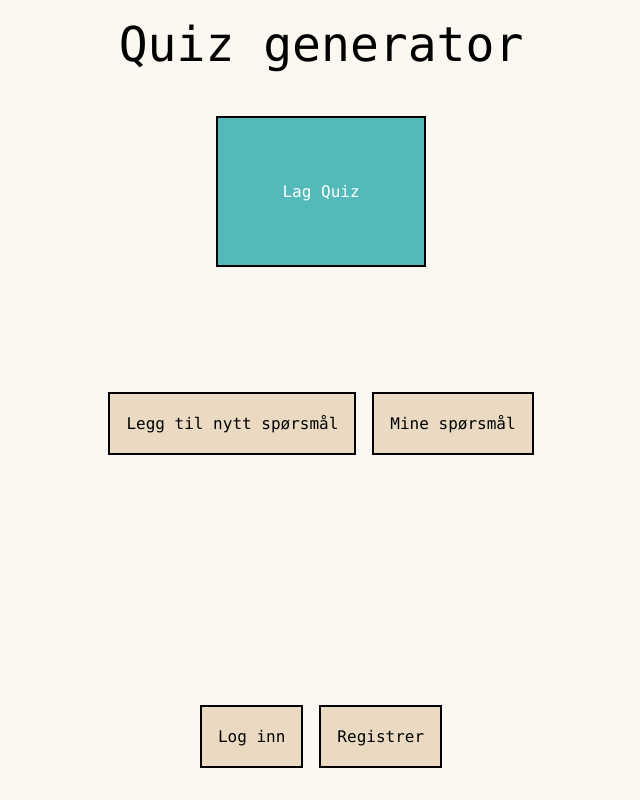
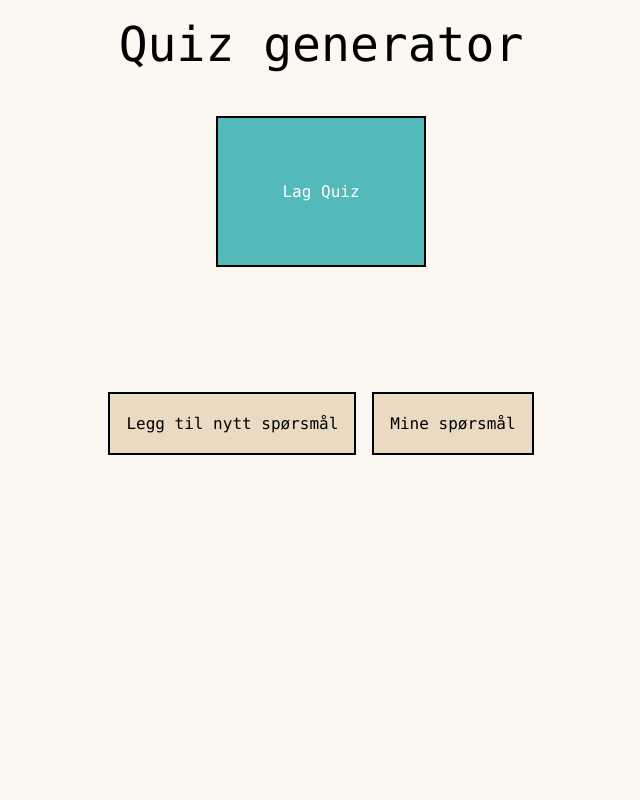
Before and after one commit to bekk/firebase-workshop, a React (Create React App) app: page / in a window 1280 px wide. Shown: the whole page, without its empty margins (319-959 px from the left). Built offline with nearby package versions, Linux system fonts and the light colour scheme; no server answers.

Commit message:
Stripped out some more code

```diff
--- a/src/Containers/Home.js
+++ b/src/Containers/Home.js
@@ -1,54 +1,20 @@
-import React, { useEffect, useState} from 'react';
+import React from 'react';
 import { useNavigate } from 'react-router-dom'
 import styled from 'styled-components'
-import { auth, createQuiz, logout } from '../firebase';
-
-// eslint-disable-next-line react/prop-types
-const UserManagement = ({user, navigate}) => {
-    if(user){
-        return <div>
-            <button onClick={ () => logout() }>Logg ut</button>
-        </div>
-    }
-    return (<div style={ {display: 'flex', flexDirection: 'row', alignItems: 'center'} }>
-        <button onClick={ () => navigate('/login') }>Log inn</button>
-        <button style={ {marginLeft: '1em'} } onClick={ () => navigate('/register') }>Registrer</button>
-    </div>)
-}
 
 const Home = () => {
     const navigate = useNavigate();
-    const [user, setUser] = useState();
-    const [error, setError] = useState('');
-
-
-    useEffect(() =>{
-        const unsubscribe = auth.onAuthStateChanged(authUser => authUser ? setUser(authUser) : setUser(null));
-        return () => unsubscribe();
-    }, []);
-
 
     return (
         <Container>
             <HomeHeader>Quiz generator</HomeHeader>
-            <CreateQuizButton onClick={ () =>  createQuiz()
-                .then(quiz =>{
-                    navigate('/quiz', { state: quiz } )
-                })
-                .catch(error => {
-                    setError(error)
-                })
-            }
-            >Lag Quiz
+            <CreateQuizButton>
+                Lag Quiz
             </CreateQuizButton>
-            { error && <h1 style={ {color: '#D885A3', marginTop: '1em'} }>{ error }</h1> }
             <ButtonsContainer>
                 <button  onClick={ () => navigate('question') }>Legg til nytt spørsmål</button>
                 <button style={ {marginLeft: '1em'} } onClick={ () => navigate('questions') }>Mine spørsmål</button>
             </ButtonsContainer>
-            <UserManagementContainer>
-                <UserManagement user={ user } navigate={ navigate }/>
-            </UserManagementContainer>
         </Container>
     );
 }
@@ -82,15 +48,4 @@ const CreateQuizButton = styled.button`
     color: white;
 `
 
-const UserManagementContainer = styled.div`
-    display: flex;
-    position: absolute;
-    bottom: 0;
-    margin-bottom: 2em;
-    flex-direction: row;
-    align-items: center;
-    justify-content: center;
-    margin-top: 3em;
-`
-
 export default Home;
```
Also changed, not shown: public/favicon.jpeg (deleted).
